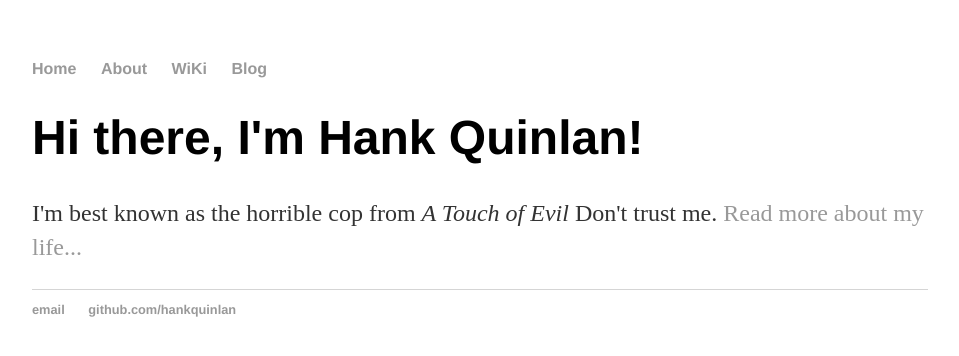
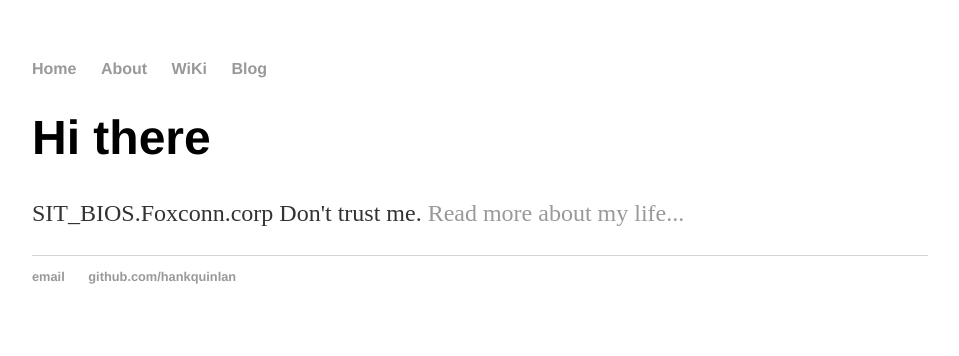
Before and after one commit to alan512627/alan512627.github.io, a Jekyll site: the page built from index.html, in a window 1280 px wide. Shown: the top 356 px of the page, without its empty margins (160-1119 px from the left). Built offline with Jekyll 4.4.1, drawn with Linux system fonts in a browser that asks for light colours.

Commit message:
Update index.html

```diff
--- a/index.html
+++ b/index.html
@@ -3,6 +3,6 @@ layout: default
 title: Hank Quinlan, Horrible Cop
 ---
 <div class="blurb">
-	<h1>Hi there, I'm Hank Quinlan!</h1>
-	<p>I'm best known as the horrible cop from <em>A Touch of Evil</em> Don't trust me. <a href="/about">Read more about my life...</a></p>
+	<h1>Hi there</h1>
+	<p>SIT_BIOS.Foxconn.corp</em> Don't trust me. <a href="/about">Read more about my life...</a></p>
 </div><!-- /.blurb -->
```
